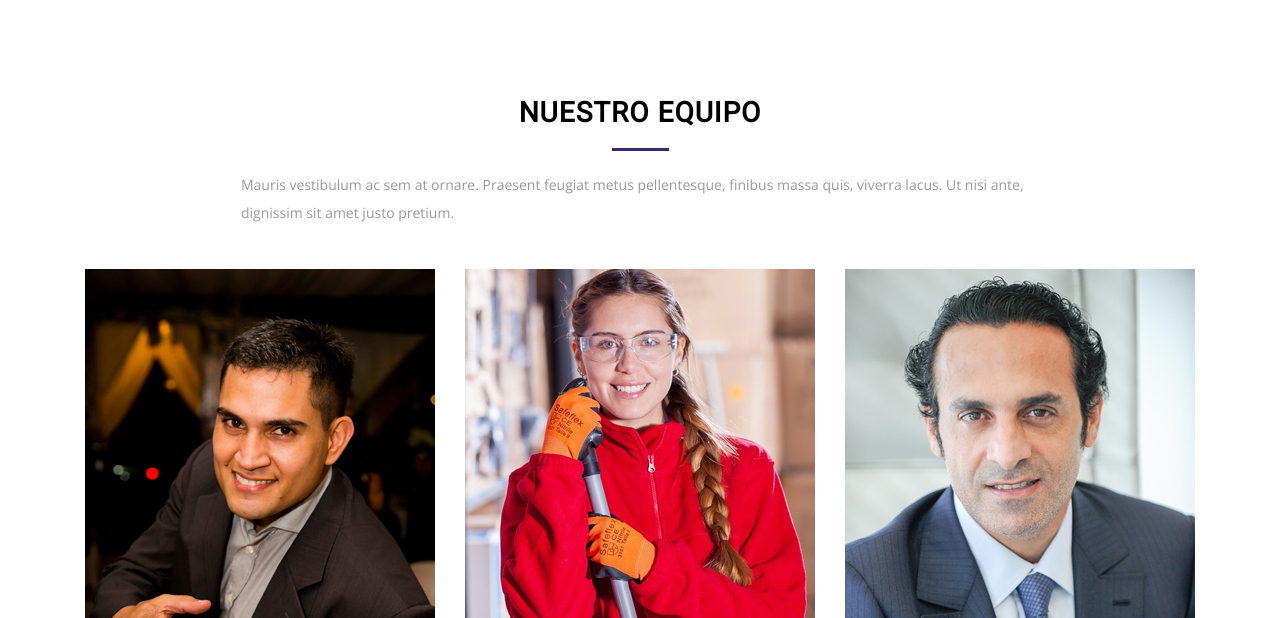
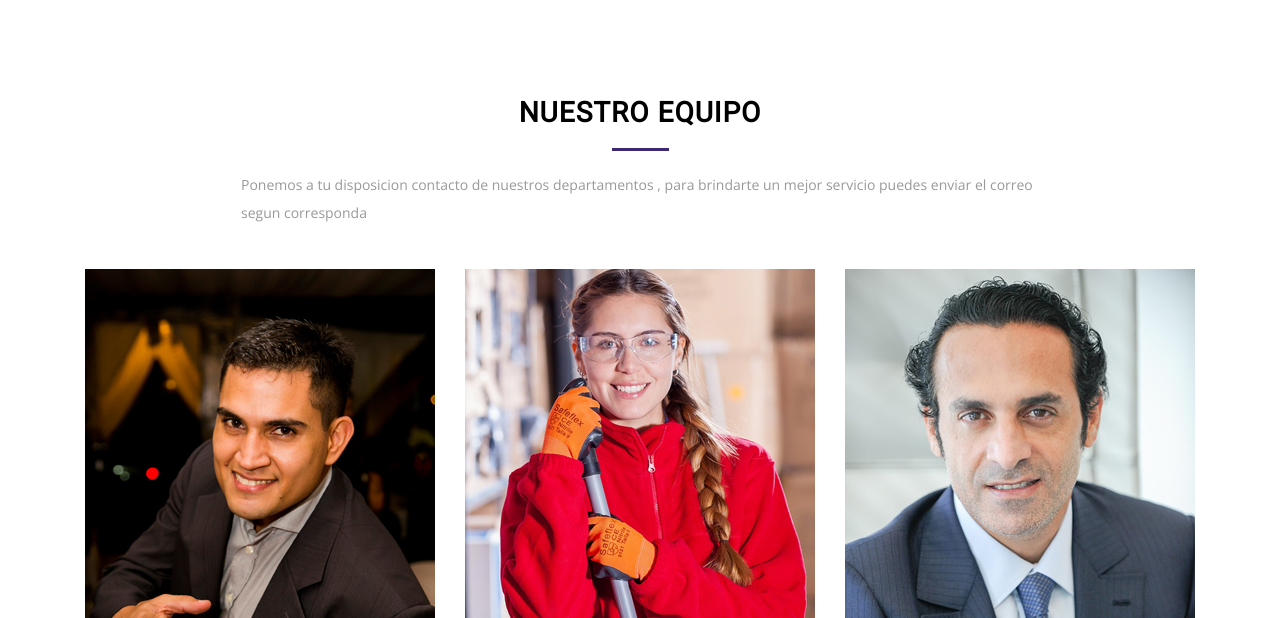
Before and after one commit to borbautomation/webpage, a Django app: page / in a window 1280 px wide. Shown: the part 2495-3113 px from the top of the page. Run offline with Django 3.2, Linux system fonts and the light colour scheme; some libraries are stand-ins or nearby versions.

Commit message:
correccion de textos pagina principal

```diff
--- a/borbolla_automation/templates/webpage/index.html
+++ b/borbolla_automation/templates/webpage/index.html
@@ -269,7 +269,7 @@ Se utilizan computadoras especializadas y tarjetas de entradas y salidas tanto a
 		<div class="container">
 			<h3>Nuestro Equipo</h3>
 			<label class="line"></label>
-			<p class="top-p">Mauris vestibulum ac sem at ornare. Praesent feugiat metus pellentesque, finibus massa quis, viverra lacus. Ut nisi ante, dignissim sit amet justo pretium.</p>
+			<p class="top-p">Ponemos a tu disposicion contacto de nuestros departamentos , para brindarte un mejor servicio puedes enviar el correo segun corresponda</p>
 			<div class="agile_team_grids">
 				<div class="col-md-4 agile_team_grid agile1">
 					<div class="agile_team_grid_main">
@@ -380,7 +380,7 @@ Se utilizan computadoras especializadas y tarjetas de entradas y salidas tanto a
 		<div class="container">
 					<h3>Ponte en contacto</h3>
 					<label class="line"></label>
-					<p class="top-p">Estamos para servirte , mandanos tu mensaje y con gusto te atenderemos , estamos para servirte para cualquier duda o aclaracion</p>
+					<p class="top-p"><b>¿Necesitas soporte tecnico o cotizacion? </b>mandanos un mensaje y te responderemos lo mas pronto posible ,Servicio a tu disposicion 24/7 </p>
 					<div class="col-sm-8 w3layouts-agileits contact-left">
 						<form action="/"  method="post" class="my-form">
 							{% csrf_token %}
```
